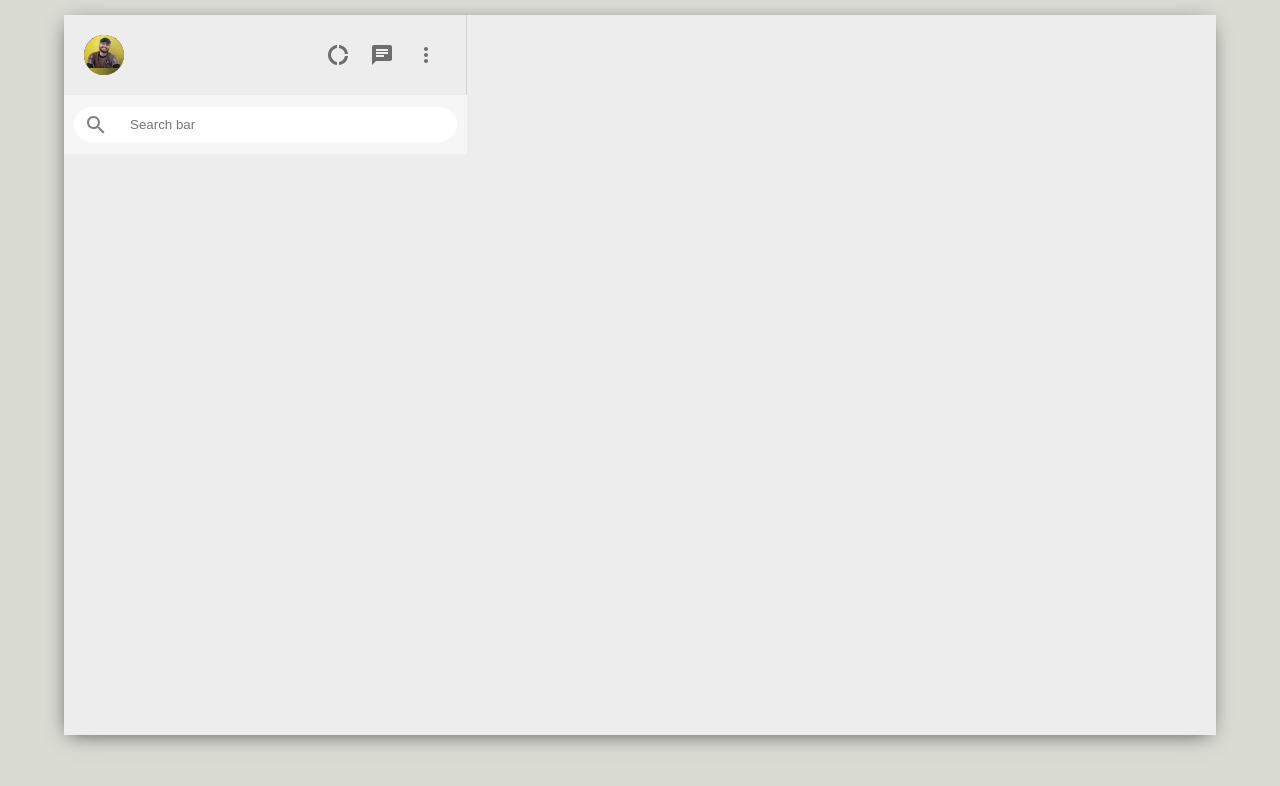
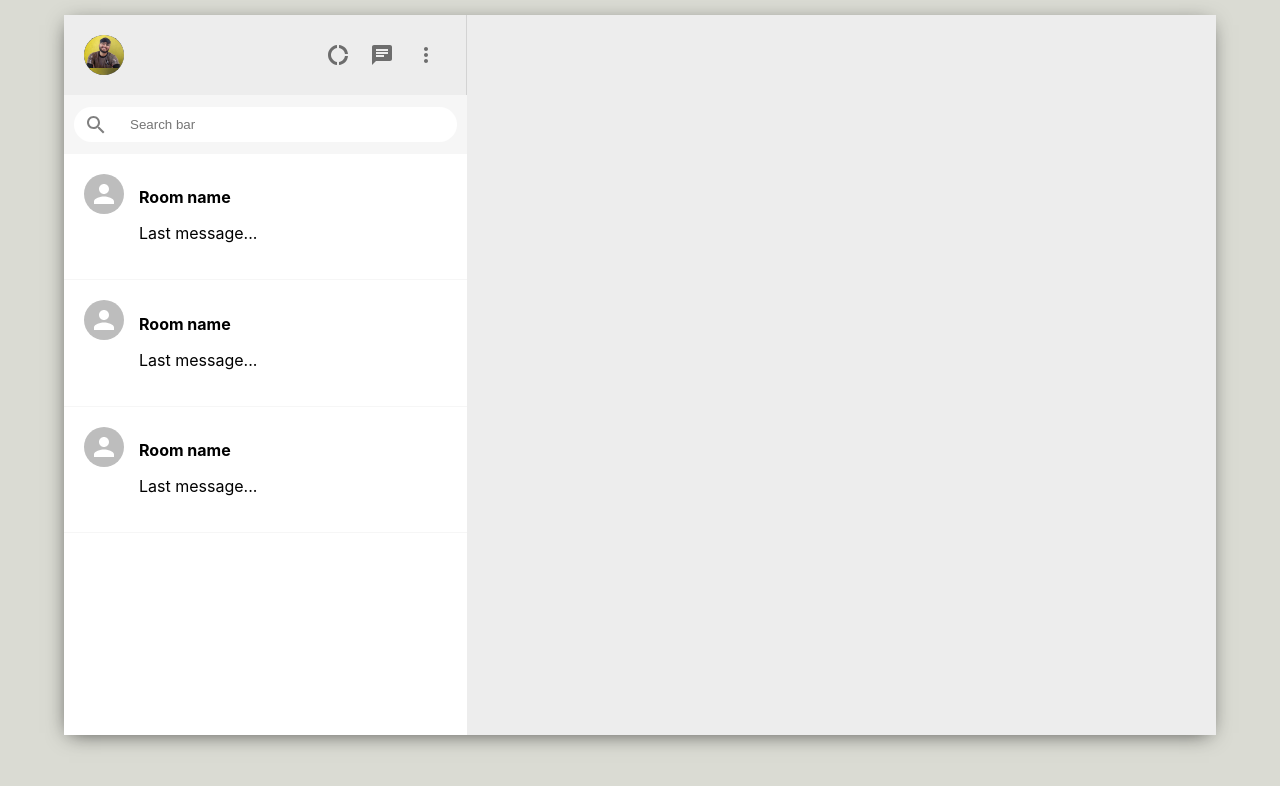
Before and after one commit to nikhil6392/chatapp, a React (Create React App) app in the folder chatapp-frontend/: page / in a window 1280 px wide. Shown: the top 786 px of the page. Built offline with nearby package versions, Linux system fonts and the light colour scheme.

Commit message:
component for sidebar chats

```diff
--- a/chatapp-frontend/src/component/Sidebar.css
+++ b/chatapp-frontend/src/component/Sidebar.css
@@ -47,3 +47,9 @@
     outline-width: 0;
     margin-left: 10px;
 }
+
+.sidebar_chats {
+    flex: 1;
+    background-color: white;
+    overflow: scroll;
+}
--- a/chatapp-frontend/src/component/Sidebar.js
+++ b/chatapp-frontend/src/component/Sidebar.js
@@ -7,6 +7,8 @@
 import IconButton from '@mui/material/IconButton';
 import SearchOutlinedIcon from '@mui/icons-material/SearchOutlined';
 import profile from './assets/profile.jpg'
+import SidebarChat from './SidebarChat';
+
 
 const Sidebar = () => {
   return (
@@ -31,7 +33,11 @@
                 <input placeholder='Search bar'  type= "text" />
             </div>
         </div>
-        <div className='sidebar_chats'></div>
+        <div className='sidebar_chats'>
+            <SidebarChat />
+            <SidebarChat />
+            <SidebarChat />
+        </div>
     </div>
   )
 }
--- /dev/null
+++ b/chatapp-frontend/src/component/SidebarChat.css
@@ -0,0 +1,18 @@
+.sidebarChat {
+    display: flex;
+    padding: 20px;
+    cursor: pointer;
+    border-bottom: 1px solid #f6f6f6;
+}
+
+.sidebarChat:hover {
+    background-color: #ebebeb;
+}
+.sidebarChat_info > h2 {
+    font-size: 16px;
+    margin-bottom: 8px;
+}
+
+.sidebarChat_info {
+    margin-left: 15px;
+}
--- /dev/null
+++ b/chatapp-frontend/src/component/SidebarChat.js
@@ -0,0 +1,25 @@
+import React, { useEffect, useState } from 'react'
+import Avatar from '@mui/material/Avatar';
+import './SidebarChat.css'
+
+
+const SidebarChat = () => {
+    const [seen, setSeed] = useState("")
+
+    useEffect(() => {
+        setSeed(Math.floor(Math.random() * 5000))
+    } , [])
+  return (
+    <div className='sidebarChat'>
+        <Avatar />
+        <div className='sidebarChat_info'>
+            <h2>Room name</h2>
+            <p>Last message...</p>
+        </div>
+
+
+    </div>
+  )
+}
+
+export default SidebarChat
```
